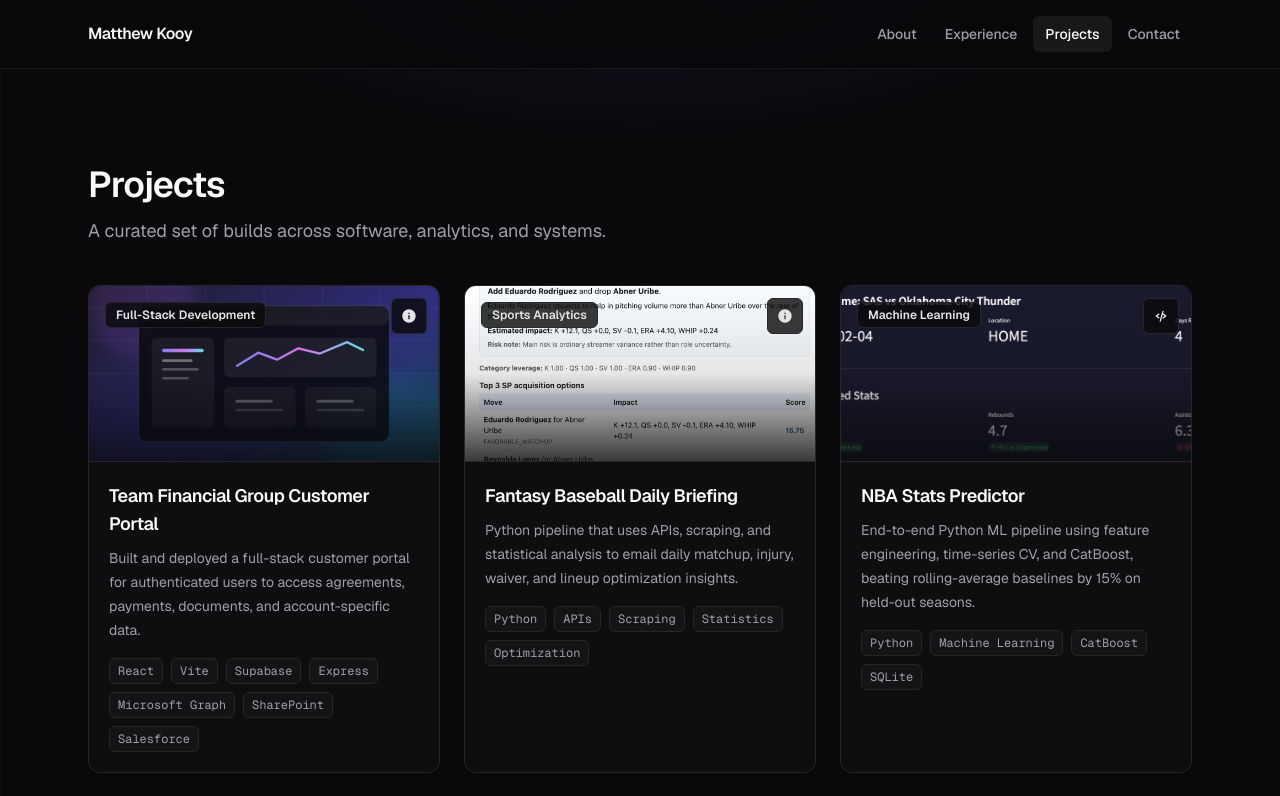
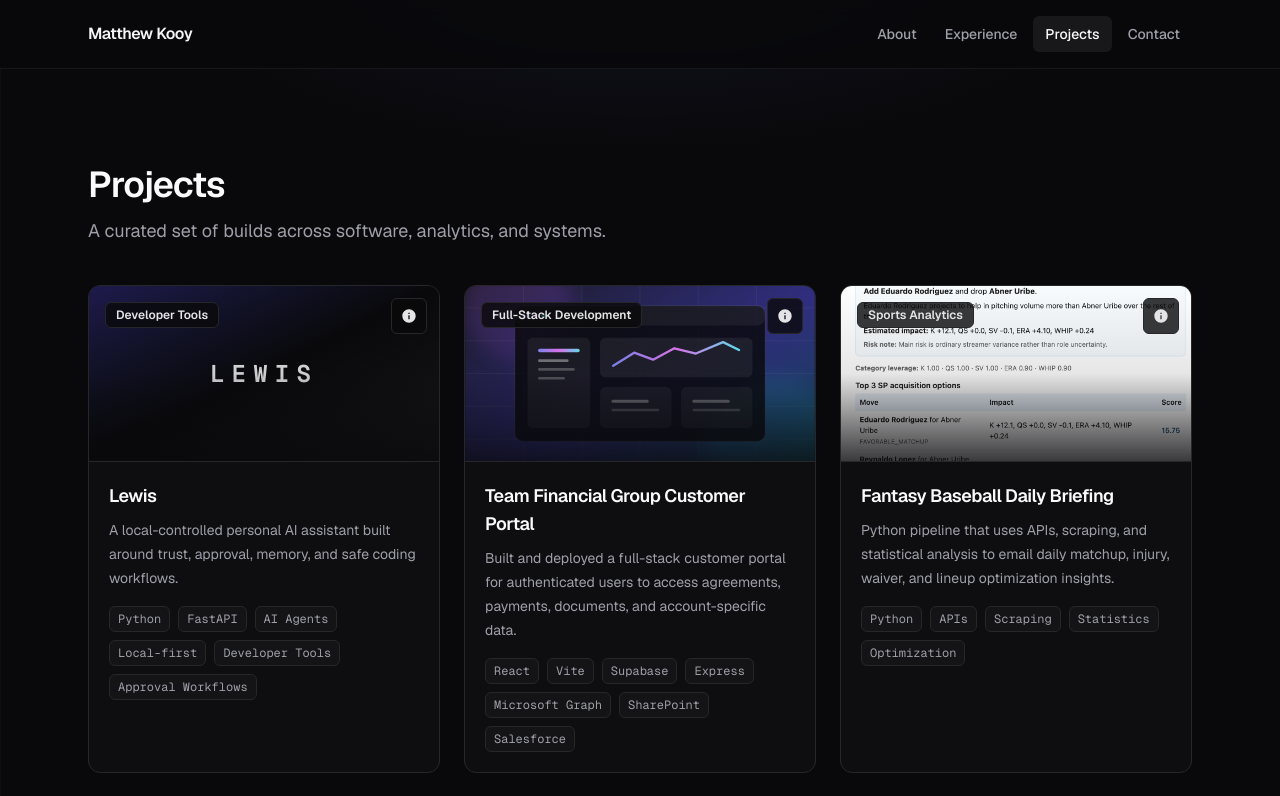
Before and after one commit to matthewkooy2/matthewkooy2.github.io, a Next.js app: page /projects in a window 1280 px wide. Shown: the top 796 px of the page. Built offline with nearby package versions, Linux system fonts and the light colour scheme.

Commit message:
added lou

```diff
--- a/src/app/projects/[id]/page.tsx
+++ b/src/app/projects/[id]/page.tsx
@@ -52,6 +52,7 @@ export default function ProjectDetailPage() {
         {/* Project image */}
         <div className="mt-8 overflow-hidden rounded-xl border border-zinc-800">
           <div className="relative aspect-video w-full">
+            {project.image ? (
               <Image
                 src={project.image}
                 alt={project.title}
@@ -59,6 +60,13 @@ export default function ProjectDetailPage() {
                 className="object-cover"
                 priority
               />
+            ) : (
+              <div className="flex h-full items-center justify-center bg-gradient-to-br from-indigo-950 via-zinc-950 to-zinc-900">
+                <span className="font-mono text-4xl font-semibold tracking-[0.3em] text-zinc-200 md:text-5xl">
+                  {project.title.toUpperCase()}
+                </span>
+              </div>
+            )}
           </div>
         </div>
 
--- a/src/app/projects/page.tsx
+++ b/src/app/projects/page.tsx
@@ -6,7 +6,7 @@ export type Project = {
   category: string; // e.g., "Embedded", "ML", "Web"
   title: string;
   description: string;
-  image: string; // path in /public
+  image?: string; // path in /public
   tags: string[];
   context?: string;
   href?: string; // live/demo
@@ -16,6 +16,24 @@ export type Project = {
 
 // Projects ordered newest first - add new projects at the top
 export const PROJECTS: Project[] = [
+  {
+    id: "lewis",
+    category: "Developer Tools",
+    title: "Lewis",
+    description:
+      "A local-controlled personal AI assistant built around trust, approval, memory, and safe coding workflows.",
+    tags: [
+      "Python",
+      "FastAPI",
+      "AI Agents",
+      "Local-first",
+      "Developer Tools",
+      "Approval Workflows",
+    ],
+    context: "Personal Project",
+    details:
+      "Lewis combines chat, memory, local artifacts, and a guarded Freestyle coding lane. It can propose code changes inside isolated worktrees, generate and validate exact edit bundles, run allowlisted checks, and require human review before changes are applied or merged.\n\nDesigned for auditability rather than blind autonomy, its workflows use explicit permissions, approval records, review artifacts, rollback-aware application, and fail-closed behavior. DeepSeek powers proposal and edit generation within those controls.",
+  },
   {
     id: "tfg-customer-portal",
     category: "Full-Stack Development",
@@ -137,6 +155,7 @@ function ProjectCard({ p }: { p: Project }) {
     <article className="group overflow-hidden rounded-xl border border-zinc-800 bg-zinc-900/40 transition-colors duration-200 hover:border-zinc-700 hover:bg-zinc-900/70">
       {/* image */}
       <div className="relative h-44 w-full overflow-hidden border-b border-zinc-800">
+        {p.image ? (
           <Image
             src={p.image}
             alt={p.title}
@@ -145,6 +164,13 @@ function ProjectCard({ p }: { p: Project }) {
             sizes="(max-width: 768px) 100vw, 33vw"
             priority={false}
           />
+        ) : (
+          <div className="flex h-full items-center justify-center bg-gradient-to-br from-indigo-950 via-zinc-950 to-zinc-900">
+            <span className="font-mono text-2xl font-semibold tracking-[0.3em] text-zinc-200">
+              {p.title.toUpperCase()}
+            </span>
+          </div>
+        )}
 
         {/* subtle image overlay */}
         <div className="pointer-events-none absolute inset-0 bg-gradient-to-t from-zinc-950/80 via-zinc-950/10 to-transparent" />
```
Lines whose indentation alone changed are shown as unchanged.
